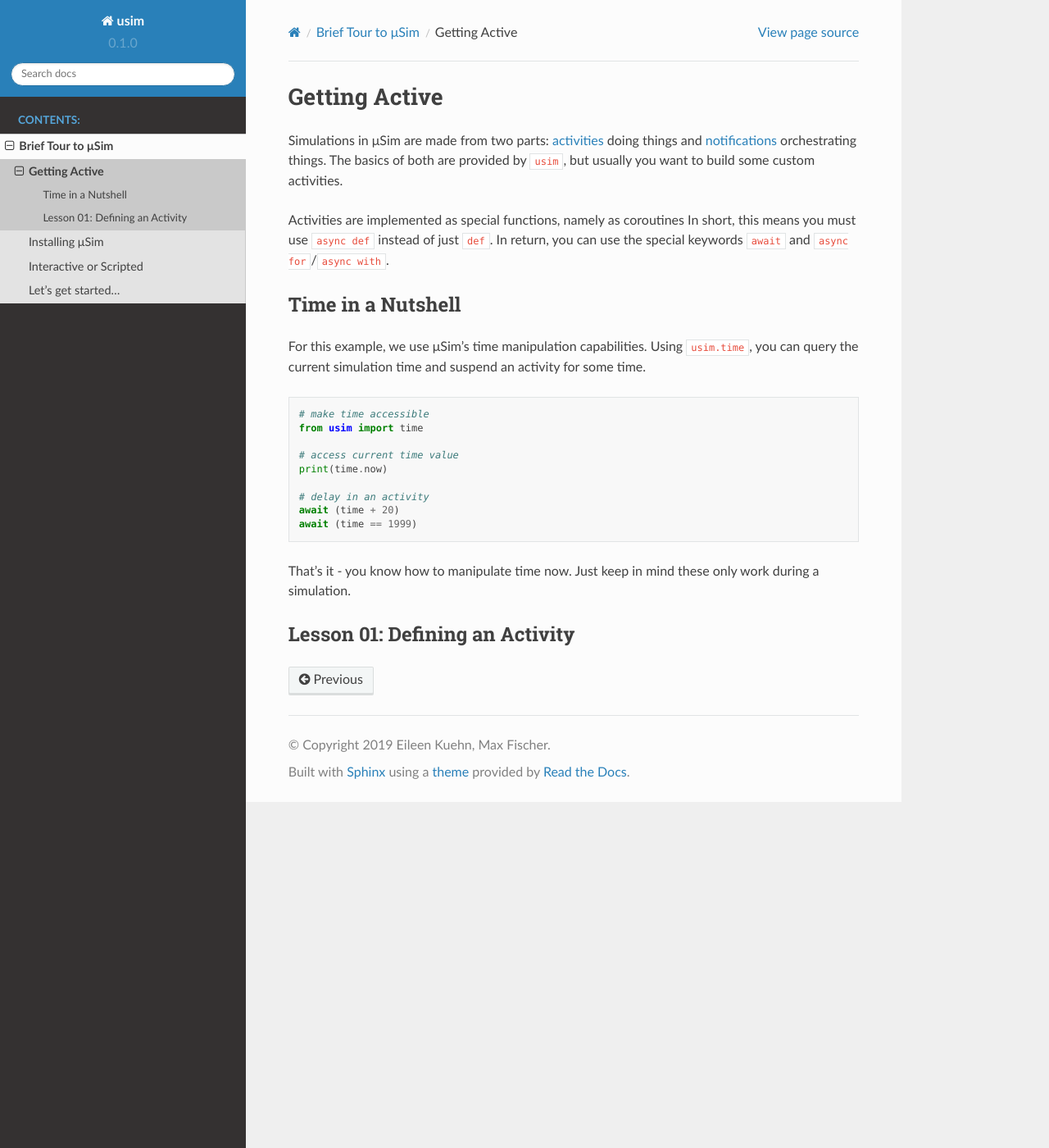
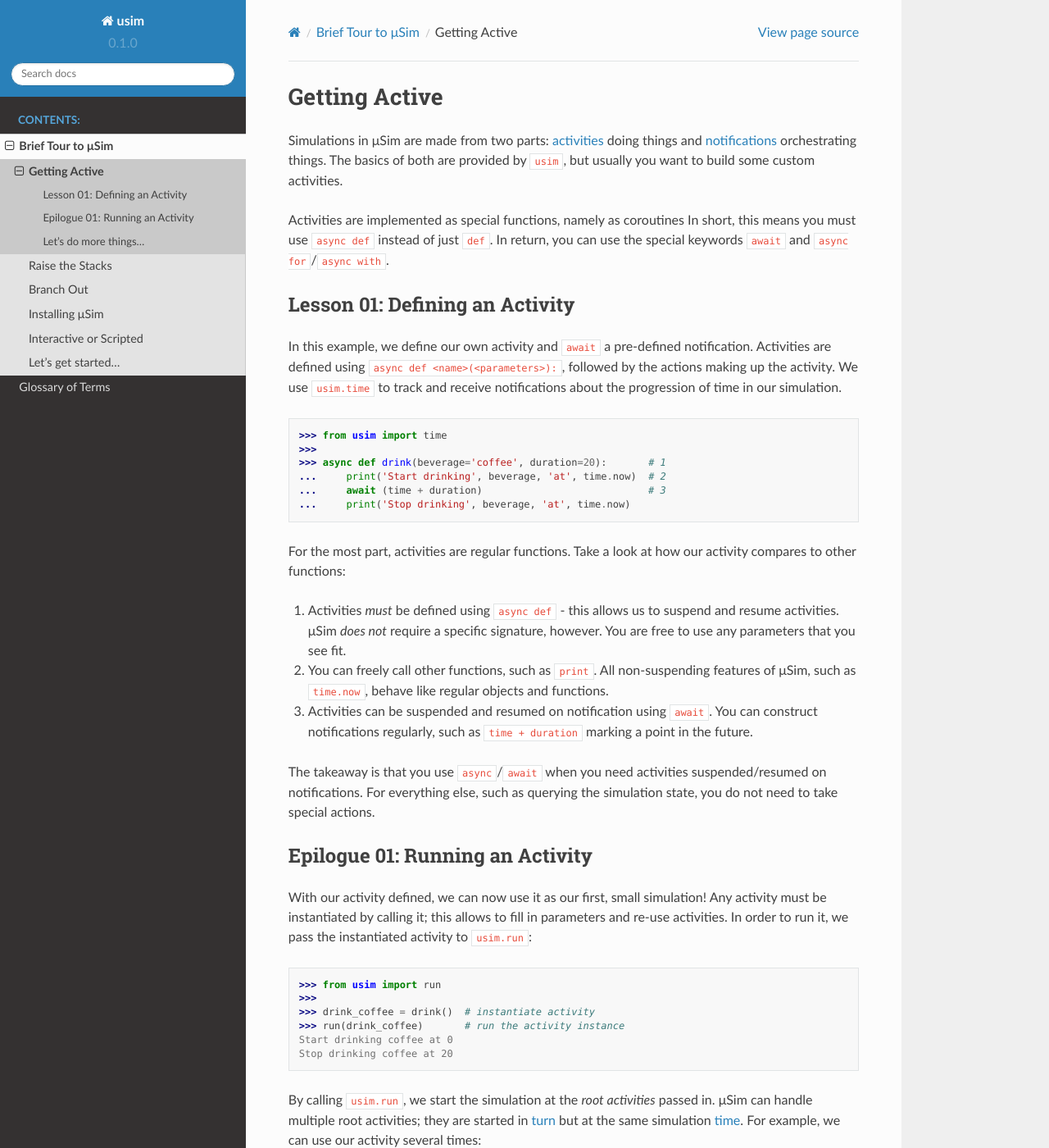
Before and after one commit to MaineKuehn/usim, a Sphinx documentation site: the page built from docs/source/tutorial/01_activity.rst, in a window 1280 px wide and 1400 px high. Shown: the whole window at 82% size. Built offline with Sphinx 7.4.7 and the Read the Docs theme 2.0.0, drawn with Linux system fonts in a browser that asks for light colours; formulas are drawn with MathJax 3; pages that are not in the unit, such as notebooks, are missing from menus; some of the changed text lies outside the part shown.

Commit message:
expanded tutorial

```diff
--- a/docs/index.rst
+++ b/docs/index.rst
@@ -11,6 +11,8 @@
    :caption: Contents:
 
    source/tutorial/overview
+   source/glossary
+   source/api/modules
 
 μSim offers a lightweight and expressive user interface,
 built on top of a powerful and robust simulation framework.
--- a/docs/source/tutorial/01_activity.rst
+++ b/docs/source/tutorial/01_activity.rst
@@ -14,29 +14,78 @@ Activities are implemented as special functions, namely as :term:`coroutines <co
 In short, this means you must use ``async def`` instead of just ``def``.
 In return, you can use the special keywords ``await`` and ``async for``/``async with``.
 
-Time in a Nutshell
-------------------
+.. _tutorial define activity:
 
-For this example, we use μSim's time manipulation capabilities.
-Using ``usim.time``,
-you can query the current simulation time
-and
-suspend an activity for some time.
+Lesson 01: Defining an Activity
+-------------------------------
+
+In this example, we define our own activity and ``await`` a pre-defined notification.
+Activities are defined using ``async def <name>(<parameters>):``,
+followed by the actions making up the activity.
+We use ``usim.time`` to track and receive notifications about the progression of time in our simulation.
 
 .. code:: python3
 
-    # make time accessible
-    from usim import time
+    >>> from usim import time
+    >>>
+    >>> async def drink(beverage='coffee', duration=20):       # 1
+    ...     print('Start drinking', beverage, 'at', time.now)  # 2
+    ...     await (time + duration)                            # 3
+    ...     print('Stop drinking', beverage, 'at', time.now)
 
-    # access current time value
-    print(time.now)
+For the most part, activities are regular functions.
+Take a look at how our activity compares to other functions:
 
-    # delay in an activity
-    await (time + 20)
-    await (time == 1999)
+1. Activities *must* be defined using ``async def`` - this allows us to suspend and resume activities.
+   μSim *does not* require a specific signature, however.
+   You are free to use any parameters that you see fit.
 
-That's it - you know how to manipulate time now.
-Just keep in mind these only work during a simulation.
+2. You can freely call other functions, such as ``print``.
+   All non-suspending features of μSim, such as ``time.now``, behave like regular objects and functions.
 
-Lesson 01: Defining an Activity
--------------------------------
+3. Activities can be suspended and resumed on notification using ``await``.
+   You can construct notifications regularly, such as ``time + duration`` marking a point in the future.
+
+The takeaway is that you use ``async``/``await`` when you need activities suspended/resumed on notifications.
+For everything else, such as querying the simulation state, you do not need to take special actions.
+
+Epilogue 01: Running an Activity
+--------------------------------
+
+With our activity defined, we can now use it as our first, small simulation!
+Any activity must be instantiated by calling it;
+this allows to fill in parameters and re-use activities.
+In order to run it, we pass the instantiated activity to ``usim.run``:
+
+.. code:: python3
+
+    >>> from usim import run
+    >>>
+    >>> drink_coffee = drink()  # instantiate activity
+    >>> run(drink_coffee)       # run the activity instance
+    Start drinking coffee at 0
+    Stop drinking coffee at 20
+
+By calling ``usim.run``, we start the simulation at the *root activities* passed in.
+μSim can handle multiple root activities;
+they are started in :term:`turn` but at the same simulation :term:`time`.
+For example, we can use our activity several times:
+
+.. code:: python3
+
+    >>> run(drink(), drink('tea', 30), drink('water', 5))
+    Start drinking coffee at 0
+    Start drinking tea at 0
+    Start drinking water at 0
+    Done drinking water at 5
+    Done drinking coffee at 20
+    Done drinking tea at 30
+
+As activities ``await`` notifications, activities are interleaved as if time would pass for real.
+By using the helpers of μSim, such as ``usim.time``, your activities naturally have the correct notifications.
+
+Let's do more things...
+-----------------------
+
+So far, we have just started a fixed set of activities.
+Head over to the :doc:`next section <./02_stacked>` to combine several activities.
--- a/docs/source/tutorial/overview.rst
+++ b/docs/source/tutorial/overview.rst
@@ -13,6 +13,8 @@ Otherwise, proceed below for a short introduction to install μSim and launch Py
     :maxdepth: 1
 
     01_activity
+    02_stacked
+    03_scopes
 
 Installing μSim
 ---------------
@@ -90,7 +92,7 @@ Let's get started...
 --------------------
 
 You now have Python and μSim ready to get started.
-Head over to the :doc:`first section <./01_activity>` to write your first simulation.
+Head over to the :doc:`next section <./01_activity>` to write your first simulation.
 
 .. [#pypy3] Note that μSim does not require any non-Python dependencies.
             It is fully compatible and tested with PyPy3 as well, if you need more speed.
```
Also changed, not shown: docs/source/tutorial/02_stacked.rst (added, +69 -0 lines), docs/source/tutorial/03_scopes.rst (added, +84 -0 lines).
